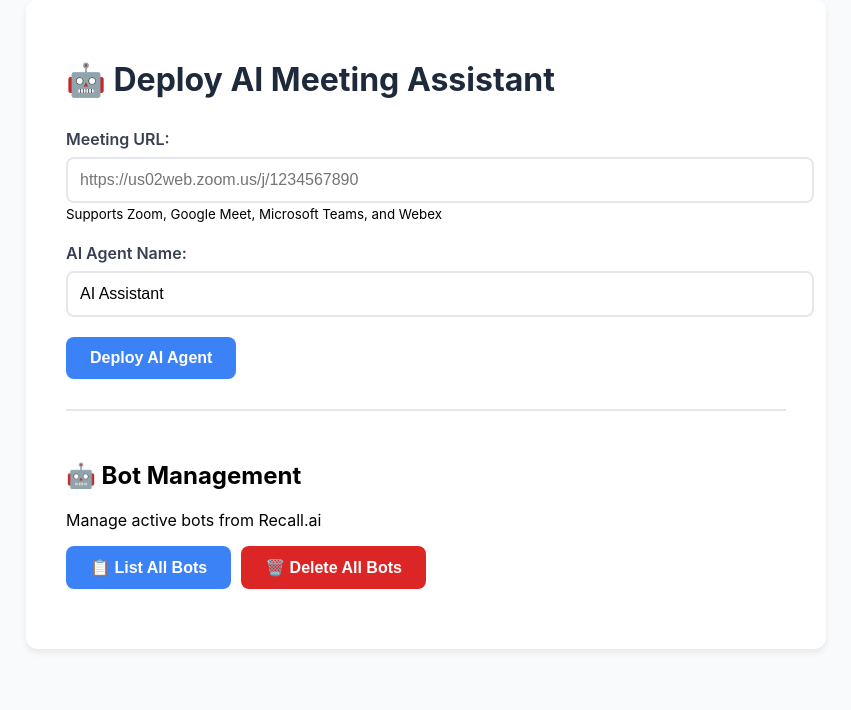
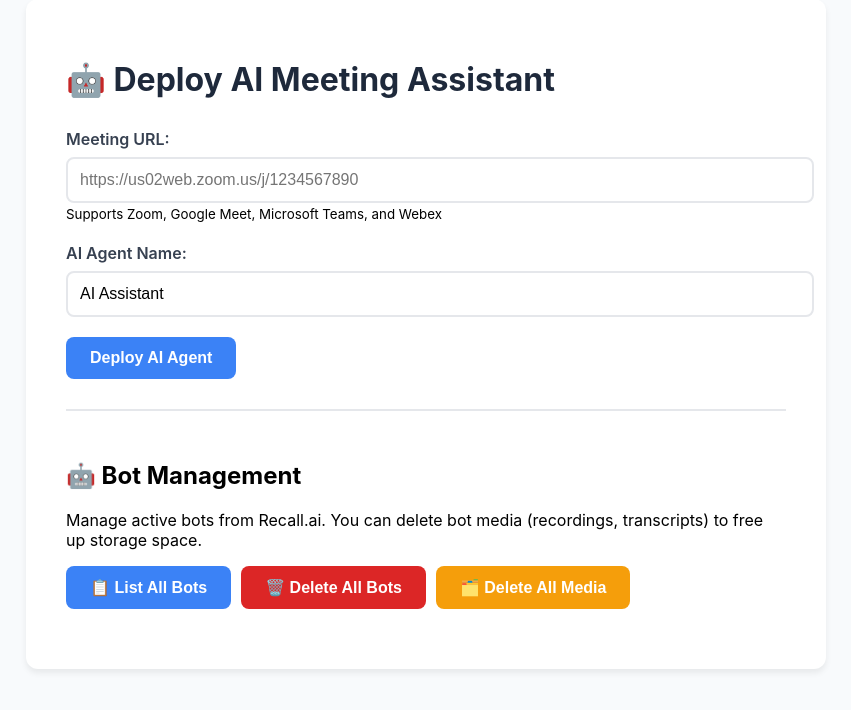
Before and after one commit to joehardy3030/zoom-ai, a Flask app: page / in a window 1280 px wide. Shown: the part 41-751 px from the top of the page, without its empty margins (214-1065 px from the left). Run offline with Flask 3, Linux system fonts and the light colour scheme.

Commit message:
Some more dashboard features

```diff
--- a/app.py
+++ b/app.py
@@ -84,10 +84,13 @@ def deploy_agent():
     # The webhook URL for Recall.ai to send transcript data to.
     # In production, this must be a publicly accessible URL.
     # For local development, you would use a tool like ngrok.
-    webhook_url = current_backend_url + "/api/webhook/transcript"
-
     # Get our backend URL for the agent to use
     current_backend_url = get_current_backend_url()
+
+    if not current_backend_url:
+        return jsonify({"success": False, "error": "No backend URL available. Please ensure the tunnel is running."}), 500
+
+    webhook_url = current_backend_url + "/api/webhook/transcript"
 
     # DEBUG: Print what backend URL we're actually using
     print(f"🔍 DEBUG: Current backend URL: {current_backend_url}")
@@ -467,6 +470,101 @@ def get_audio_command(bot_id):
             # No commands pending
             return jsonify({"command": "none"})
 
+@app.route('/api/recall-bots/<bot_id>/delete-media', methods=['POST'])
+def delete_bot_media(bot_id):
+    """Delete media (recordings, transcripts, etc.) for a specific bot"""
+    headers = {
+        'Authorization': f'Token {RECALL_API_KEY}',
+        'Content-Type': 'application/json'
+    }
+
+    try:
+        api_base = get_recall_api_base()
+        response = requests.post(
+            f'{api_base}/bot/{bot_id}/delete_media',
+            headers=headers
+        )
+
+        if response.status_code == 200:
+            return jsonify({
+                'success': True,
+                'message': f'Media for bot {bot_id} deleted successfully'
+            })
+        else:
+            return jsonify({
+                'error': f'Failed to delete bot media: {response.text}',
+                'status_code': response.status_code
+            }), 400
+
+    except Exception as e:
+        return jsonify({'error': str(e)}), 500
+
+@app.route('/api/recall-bots/delete-all-media', methods=['POST'])
+def delete_all_bot_media():
+    """Delete media for all bots"""
+    headers = {
+        'Authorization': f'Token {RECALL_API_KEY}',
+        'Content-Type': 'application/json'
+    }
+
+    try:
+        # First get all bots
+        api_base = get_recall_api_base()
+        response = requests.get(
+            f'{api_base}/bot',
+            headers=headers
+        )
+
+        if response.status_code != 200:
+            return jsonify({
+                'error': f'Failed to list bots: {response.text}',
+                'status_code': response.status_code
+            }), 400
+
+        bots_data = response.json()
+        bots = bots_data.get('results', []) if 'results' in bots_data else bots_data
+
+        if not bots:
+            return jsonify({
+                'success': True,
+                'message': 'No bots found to delete media from',
+                'deleted_count': 0
+            })
+
+        # Delete media for each bot
+        deleted_count = 0
+        errors = []
+
+        for bot in bots:
+            bot_id = bot.get('id')
+            if not bot_id:
+                continue
+
+            try:
+                media_response = requests.post(
+                    f'{api_base}/bot/{bot_id}/delete_media',
+                    headers=headers
+                )
+
+                if media_response.status_code == 200:
+                    deleted_count += 1
+                else:
+                    errors.append(f"Bot {bot_id}: {media_response.text}")
+
+            except Exception as e:
+                errors.append(f"Bot {bot_id}: {str(e)}")
+
+        return jsonify({
+            'success': True,
+            'message': f'Deleted media for {deleted_count} out of {len(bots)} bots',
+            'deleted_count': deleted_count,
+            'total_bots': len(bots),
+            'errors': errors if errors else None
+        })
+
+    except Exception as e:
+        return jsonify({'error': str(e)}), 500
+
 if __name__ == '__main__':
     # Note: For local development, you'll need to use a tool like ngrok
     # to expose your localhost to the internet for the webhook to work.
--- a/current_url.txt
+++ b/current_url.txt
@@ -1 +1 @@
-https://sole-pc-kingdom-careful.trycloudflare.com
+https://xml-concentration-players-sandwich.trycloudflare.com
--- a/templates/dashboard.html
+++ b/templates/dashboard.html
@@ -86,11 +86,12 @@
         <!-- Bot Management -->
         <div id="botManagement" style="margin-top: 30px; padding-top: 30px; border-top: 2px solid #e5e7eb;">
             <h2>🤖 Bot Management</h2>
-            <p>Manage active bots from Recall.ai</p>
+            <p>Manage active bots from Recall.ai. You can delete bot media (recordings, transcripts) to free up storage space.</p>
 
             <div style="display: flex; gap: 10px; margin-bottom: 20px;">
                 <button onclick="listBots()">📋 List All Bots</button>
                 <button onclick="deleteAllBots()" style="background: #dc2626;">🗑️ Delete All Bots</button>
+                <button onclick="deleteAllMedia()" style="background: #f59e0b;">🗂️ Delete All Media</button>
             </div>
 
             <div id="botsList" style="margin-top: 20px;"></div>
@@ -211,6 +212,7 @@
                                         <strong>Agent URL:</strong> ${bot.output_media?.camera?.config?.url ? 'Configured' : 'Not configured'}
                                     </div>
                                     <div style="display: flex; gap: 10px;">
+                                        <button onclick="deleteBotMedia('${bot.id}')" style="background: #f59e0b; padding: 8px 16px;">🗂️ Delete Media</button>
                                         ${canDelete ?
                                             `<button onclick="deleteBot('${bot.id}')" style="background: #dc2626; padding: 8px 16px;">🗑️ Delete</button>` :
                                             `<button disabled style="background: #9ca3af; padding: 8px 16px;" title="Cannot delete bots that have joined calls">🗑️ Cannot Delete</button>`
@@ -308,6 +310,61 @@
             }
         }
 
+        // Media deletion functions
+        async function deleteBotMedia(botId) {
+            if (!confirm(`Are you sure you want to delete all media (recordings, transcripts, etc.) for bot ${botId}? This cannot be undone!`)) {
+                return;
+            }
+
+            try {
+                const response = await fetch(`/api/recall-bots/${botId}/delete-media`, {
+                    method: 'POST'
+                });
+
+                const result = await response.json();
+
+                if (result.success) {
+                    alert('Bot media deleted successfully!');
+                    listBots(); // Refresh the list
+                } else {
+                    alert(`Error deleting bot media: ${result.error}`);
+                }
+
+            } catch (error) {
+                console.error('Error deleting bot media:', error);
+                alert(`Error deleting bot media: ${error.message}`);
+            }
+        }
+
+        async function deleteAllMedia() {
+            if (!confirm('Are you sure you want to delete ALL media (recordings, transcripts, etc.) for ALL bots? This cannot be undone!')) {
+                return;
+            }
+
+            try {
+                const response = await fetch('/api/recall-bots/delete-all-media', {
+                    method: 'POST'
+                });
+
+                const result = await response.json();
+
+                if (result.success) {
+                    let message = result.message;
+                    if (result.errors && result.errors.length > 0) {
+                        message += `\n\nSome errors occurred:\n${result.errors.join('\n')}`;
+                    }
+                    alert(message);
+                    listBots(); // Refresh the list
+                } else {
+                    alert(`Error deleting all media: ${result.error}`);
+                }
+
+            } catch (error) {
+                console.error('Error deleting all media:', error);
+                alert(`Error deleting all media: ${error.message}`);
+            }
+        }
+
         // Audio control functions
         async function playAudio() {
             const botId = document.getElementById('botIdInput').value;
```
